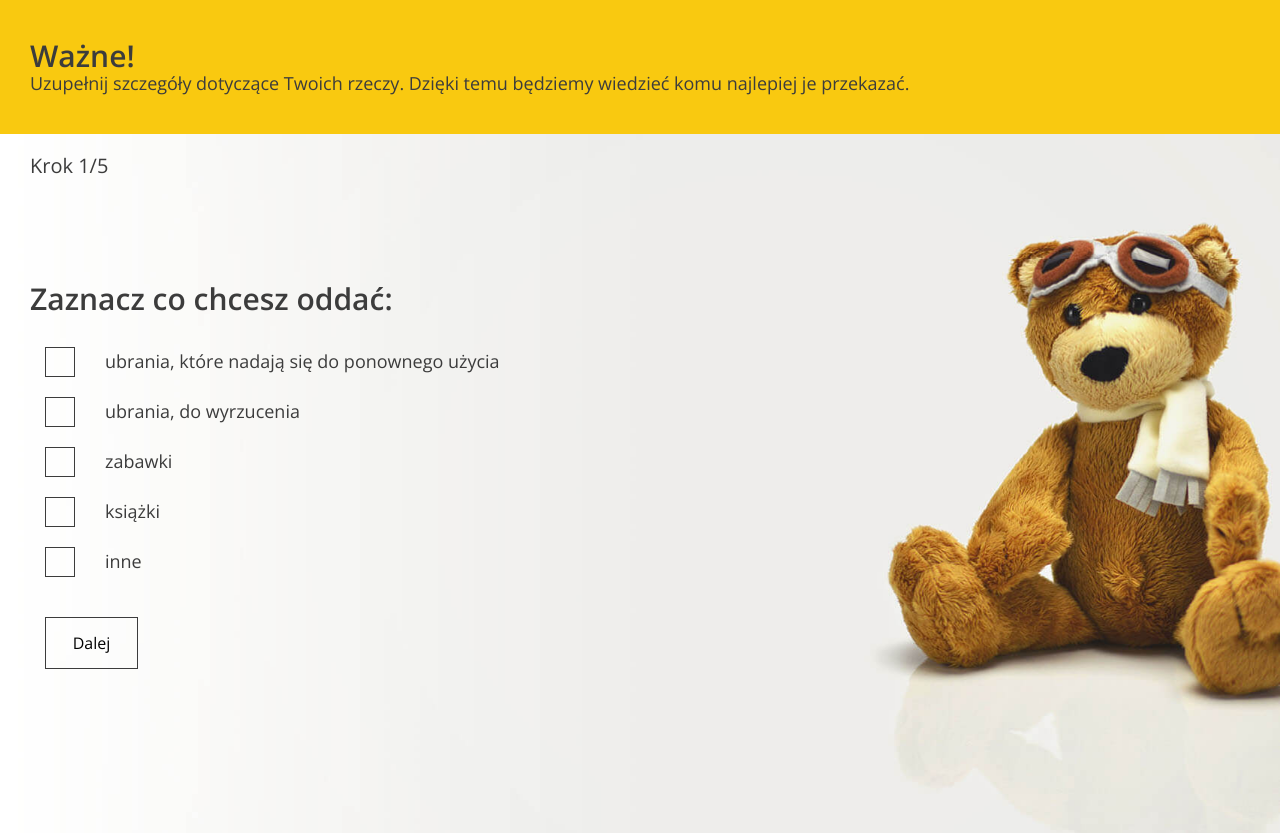
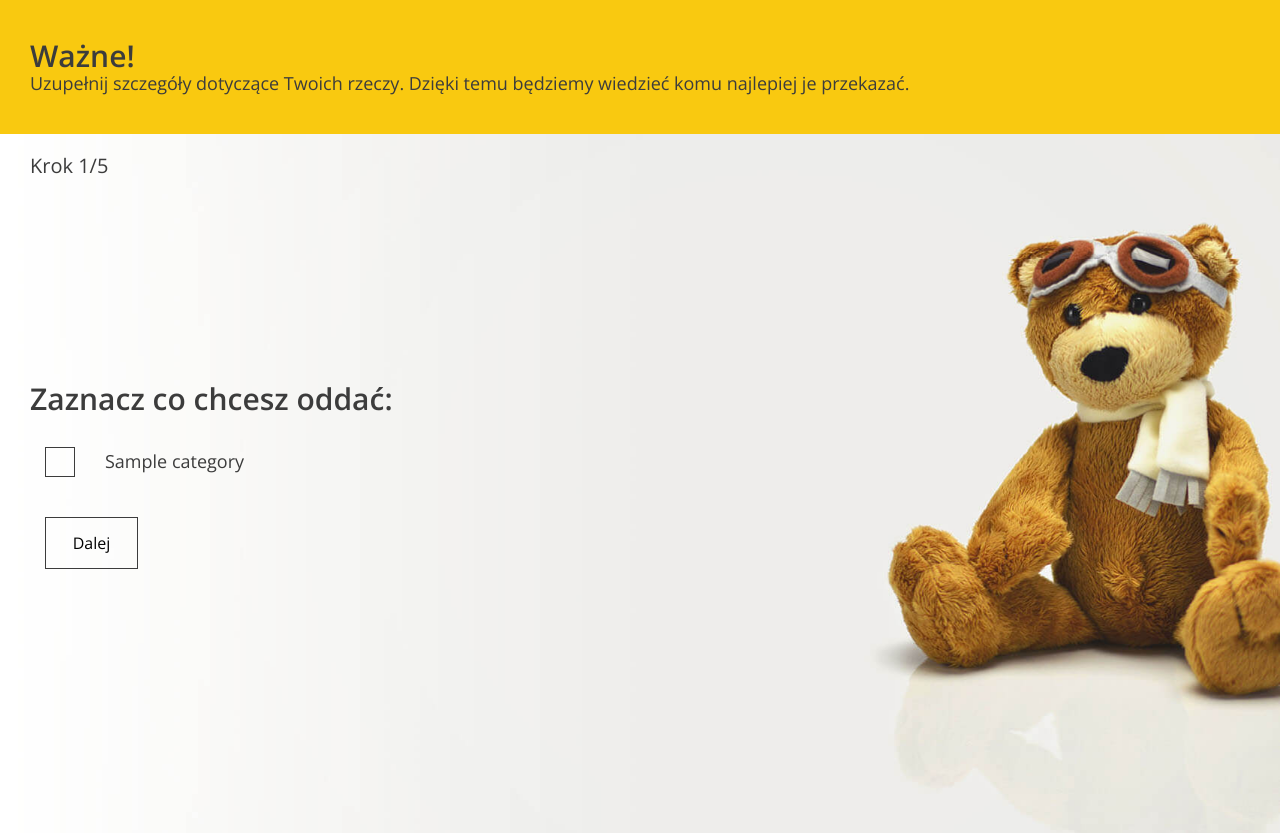
Before and after one commit to Lysden97/Donate-to-charity, a Django app: page /website/add_donation/ in a window 1280 px wide. Shown: the part 964-1797 px from the top of the page. Run offline with Django 5.2, Linux system fonts and the light colour scheme; a user stored in the database is signed in; tables that the repository leaves empty hold one stand-in row (values such as "Sample post").

Commit message:
Przekazywanie darow - krok 1

```diff
--- a/templates/form.html
+++ b/templates/form.html
@@ -67,56 +67,21 @@
           <!-- STEP 1: class .active is switching steps -->
           <div data-step="1" class="active">
             <h3>Zaznacz co chcesz oddać:</h3>
-
+            {% for c in categories %}
             <div class="form-group form-group--checkbox">
               <label>
                 <input
                   type="checkbox"
                   name="categories"
-                  value="clothes-to-use"
+                  value="{{ c.id }}"
                 />
                 <span class="checkbox"></span>
                 <span class="description"
-                  >ubrania, które nadają się do ponownego użycia</span
+                  >{{ c.name }}</span
                 >
               </label>
             </div>
-
-            <div class="form-group form-group--checkbox">
-              <label>
-                <input
-                  type="checkbox"
-                  name="categories"
-                  value="clothes-useless"
-                />
-                <span class="checkbox"></span>
-                <span class="description">ubrania, do wyrzucenia</span>
-              </label>
-            </div>
-
-            <div class="form-group form-group--checkbox">
-              <label>
-                <input type="checkbox" name="categories" value="toys" />
-                <span class="checkbox"></span>
-                <span class="description">zabawki</span>
-              </label>
-            </div>
-
-            <div class="form-group form-group--checkbox">
-              <label>
-                <input type="checkbox" name="categories" value="books" />
-                <span class="checkbox"></span>
-                <span class="description">książki</span>
-              </label>
-            </div>
-
-            <div class="form-group form-group--checkbox">
-              <label>
-                <input type="checkbox" name="categories" value="other" />
-                <span class="checkbox"></span>
-                <span class="description">inne</span>
-              </label>
-            </div>
+              {% endfor %}
 
             <div class="form-group form-group--buttons">
               <button type="button" class="btn next-step">Dalej</button>
--- a/website/views.py
+++ b/website/views.py
@@ -1,9 +1,10 @@
 from django.contrib.auth import authenticate, login, logout
+from django.contrib.auth.mixins import LoginRequiredMixin
 from django.contrib.auth.models import User
 from django.shortcuts import render, redirect
 from django.views import View
 
-from website.models import Donation, Institution
+from website.models import Donation, Institution, Category
 
 
 class RegisterView(View):
@@ -69,4 +70,11 @@ class IndexView(View):
 
 class AddDonationView(View):
     def get(self, request):
-        return render(request, 'form.html')
+        categories = Category.objects.all()
+        context = {
+            'categories': categories
+        }
+        if request.user.is_authenticated:
+            return render(request, 'form.html', context)
+        else:
+            return redirect('login')
```
